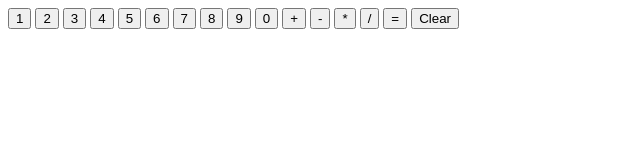
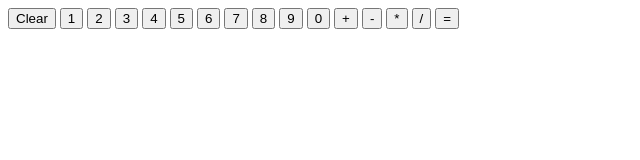
Before and after one commit to kyruken/javascript-calculator, a plain HTML site: page index.html in a window 1280 px wide. Shown: the full height of the page, 0-640 px from the left. Drawn offline with Linux system fonts and the light colour scheme.

Commit message:
move clear btn, call clear btn in js file

```diff
--- a/index.html
+++ b/index.html
@@ -10,6 +10,7 @@
  <body>
 
     <div class="display"></div>
+    <button class="clear-btn" id="clear">Clear</button>
 
      <button class="number-btn" id="number-1">1</button>
      <button class="number-btn" id="number-2">2</button>
@@ -29,7 +30,6 @@
 
      <button class="equal-btn" id="equal">=</button>
 
-     <button class="btn" id="clear">Clear</button>
 
 
 
--- a/javascript.js
+++ b/javascript.js
@@ -1,4 +1,3 @@
-
 let display = document.querySelector(".display");
 
 function add(operand1, operand2) {
@@ -47,6 +46,7 @@ function displayNumbers() {
     let numberButtons = document.querySelectorAll(".number-btn");
     let operateButtons = document.querySelectorAll(".operation-btn");
     let equalButton = document.querySelector(".equal-btn");
+    let clearButton = document.querySelector(".clear-btn")
 
     let inputValue = 0;
     let tempValue = 0;
@@ -92,6 +92,8 @@ function displayNumbers() {
 
     });
 
+
+
 }
 
 
```
